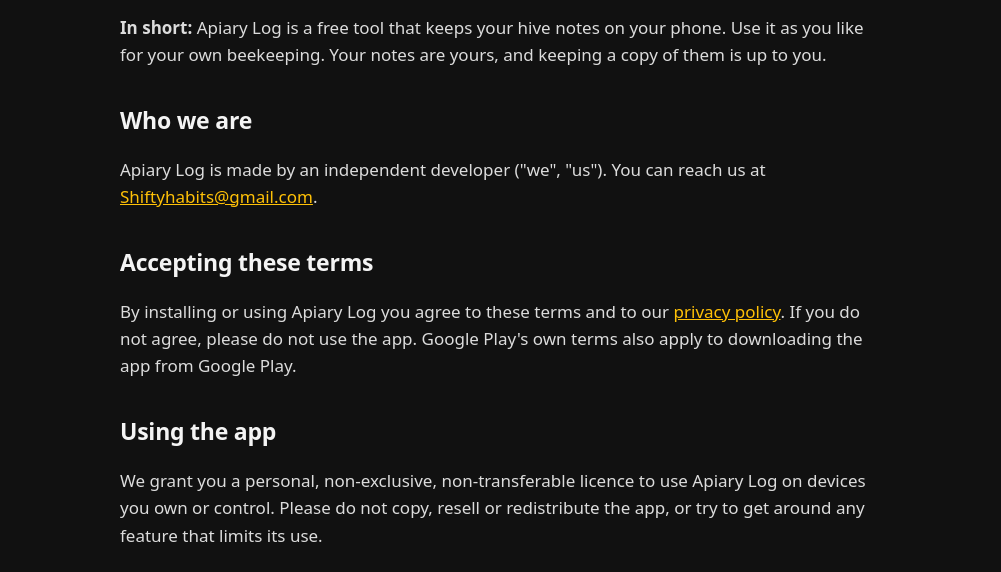
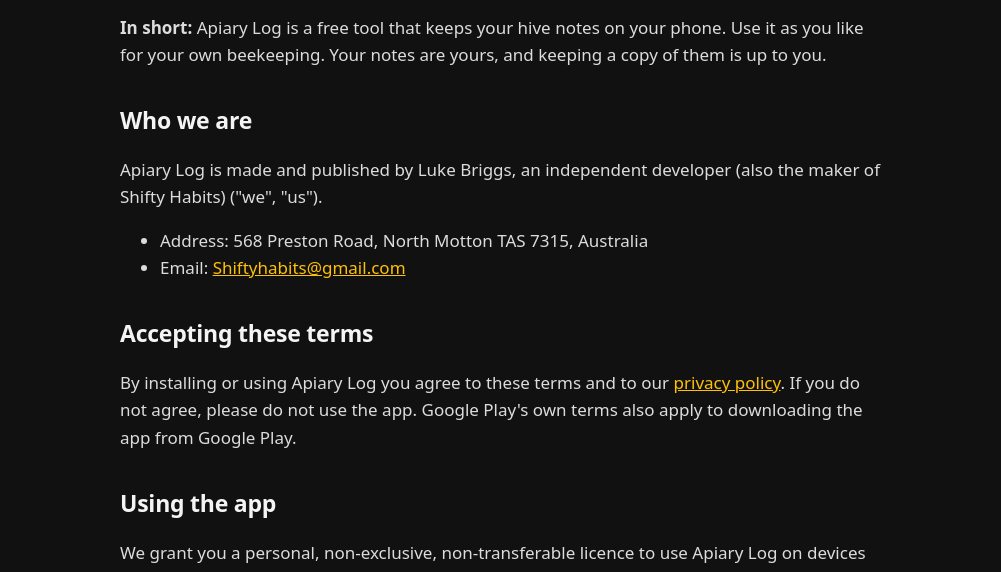
Before and after one commit to Luke-Shifty-Habits/touchless-apiarylog-web, a plain HTML site: page terms.html in a window 1280 px wide. Shown: the part 220-792 px from the top of the page, without its empty margins (140-1141 px from the left). Drawn offline with Linux system fonts and the light colour scheme.

Commit message:
Name the developer and give a postal address on the terms and privacy pages
Co-Authored-By: Claude Opus 5.5 <noreply@anthropic.com>
Claude-Session: https://claude.ai/code/session_018Wn5McBqscLpD1Zhw6qbSd

```diff
--- a/terms.html
+++ b/terms.html
@@ -32,7 +32,11 @@
     <p><strong>In short:</strong> Apiary Log is a free tool that keeps your hive notes on your phone. Use it as you like for your own beekeeping. Your notes are yours, and keeping a copy of them is up to you.</p>
 
     <h2>Who we are</h2>
-    <p>Apiary Log is made by an independent developer ("we", "us"). You can reach us at <a href="mailto:Shiftyhabits@gmail.com">Shiftyhabits@gmail.com</a>.</p>
+    <p>Apiary Log is made and published by Luke Briggs, an independent developer (also the maker of Shifty Habits) ("we", "us").</p>
+    <ul>
+      <li>Address: 568 Preston Road, North Motton TAS 7315, Australia</li>
+      <li>Email: <a href="mailto:Shiftyhabits@gmail.com">Shiftyhabits@gmail.com</a></li>
+    </ul>
 
     <h2>Accepting these terms</h2>
     <p>By installing or using Apiary Log you agree to these terms and to our <a href="privacy.html">privacy policy</a>. If you do not agree, please do not use the app. Google Play's own terms also apply to downloading the app from Google Play.</p>
```
Also changed, not shown: privacy.html (+1 -1 lines).
